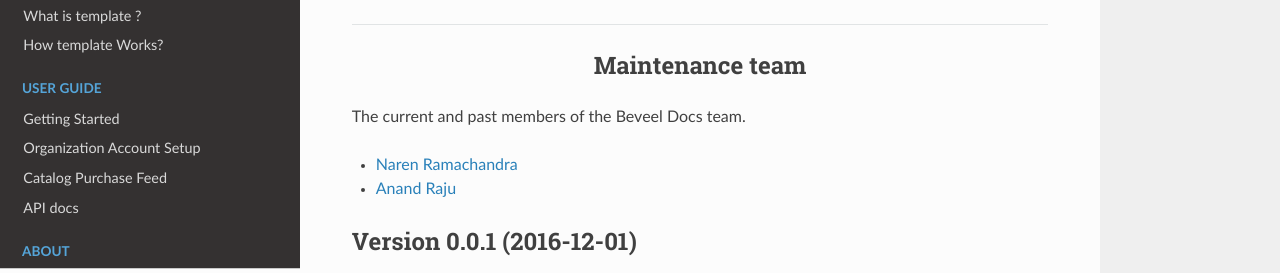
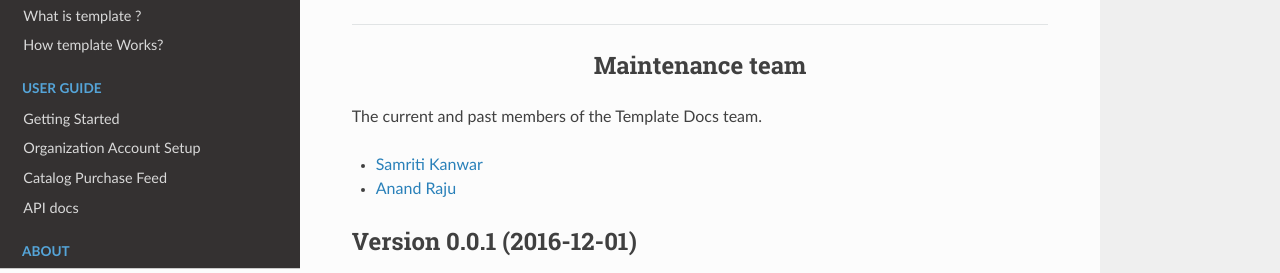
Before and after one commit to objectedge/template_docs, an MkDocs documentation site: the page built from docs/about/release_notes.md, in a window 1280 px wide. Shown: the part 136-409 px from the top of the page. Built offline with MkDocs 1.6.1, drawn with Linux system fonts in a browser that asks for light colours; nearby versions of some CDN libraries; old or Windows-style settings are respelled for this version of MkDocs.

Commit message:
Update release_notes.md

```diff
--- a/docs/about/release_notes.md
+++ b/docs/about/release_notes.md
@@ -4,9 +4,9 @@
 
 ## Maintenance team
 
-The current and past members of the Beveel Docs team.
+The current and past members of the Template Docs team.
 
-* [Naren Ramachandra](mailto:naren@objectedge.com)
+* [Samriti Kanwar](mailto:samriti.kanwar@objectedge.com)
 * [Anand Raju](mailto:anand.raju@objectedge.com)
 
 
```
